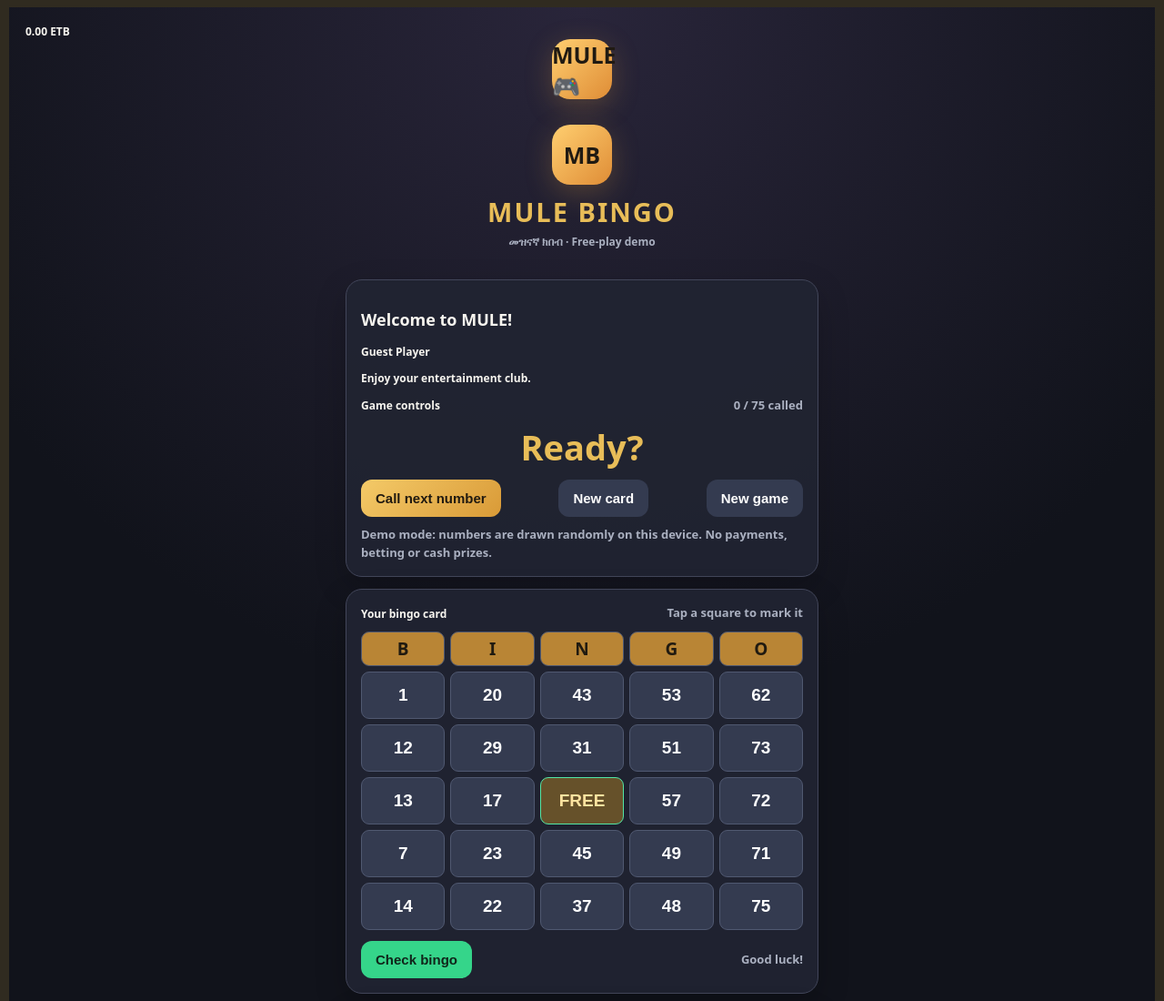
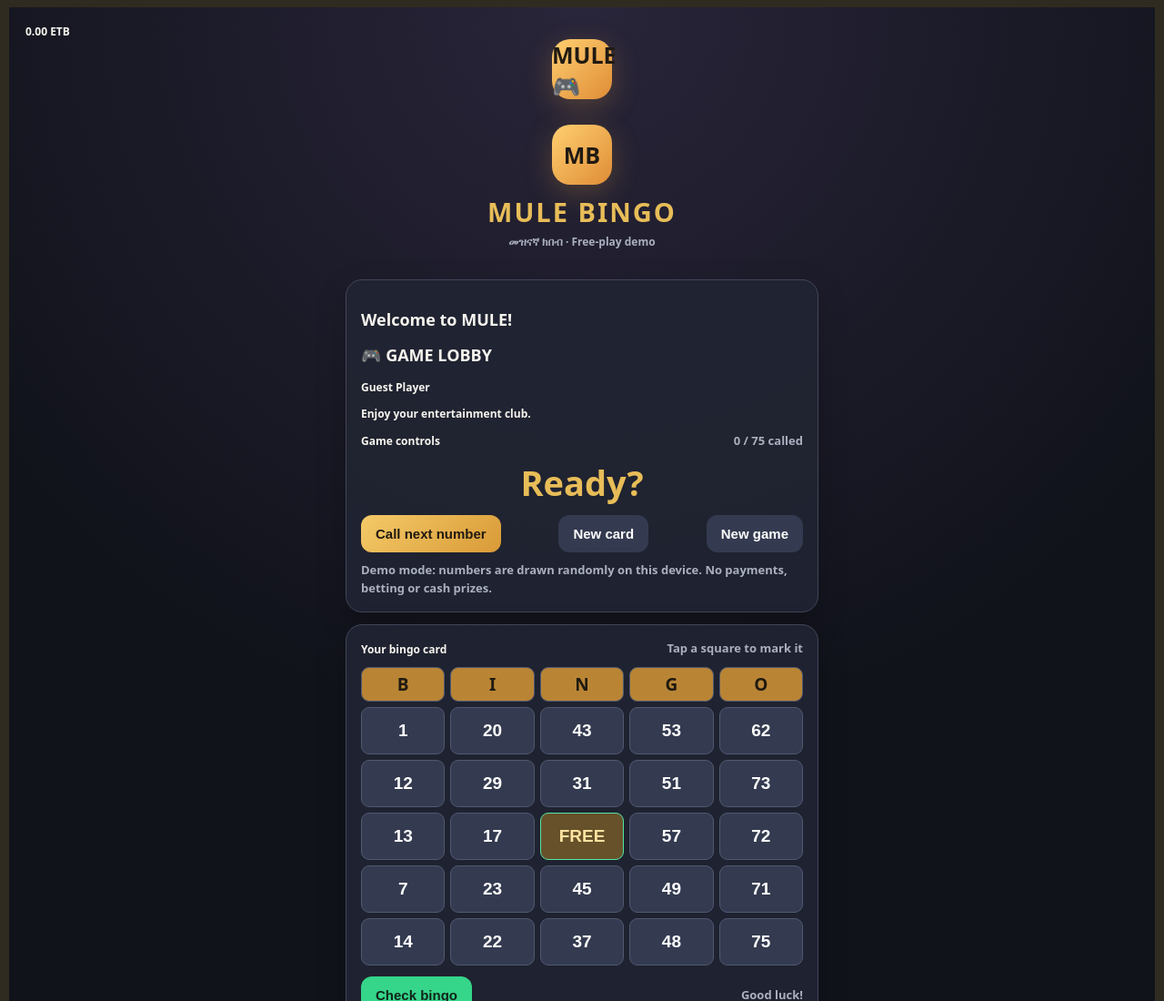
Before and after one commit to mulugdeyhualemu-del/mule-bingo, a plain HTML site: page index.html in a window 1280 px wide. Shown: the top 1100 px of the page at 91% size. Drawn offline with Linux system fonts and the light colour scheme.

Commit message:
Update index.html

```diff
--- a/index.html
+++ b/index.html
@@ -32,7 +32,7 @@ footer{text-align:center;color:#858b9c;font-size:12px;padding:16px}
  <div class="sub">መዝናኛ ክበብ · Free-play demo</div>
 </header>
 <section class="panel"><section class="welcome">
-  <h2>Welcome to MULE!</h2>
+  <h2>Welcome to MULE!</h2><h2>🎮 GAME LOBBY</h2>
   <p id="playerName">Guest Player</p>
   <p>Enjoy your entertainment club.</p>
 </section>
```
